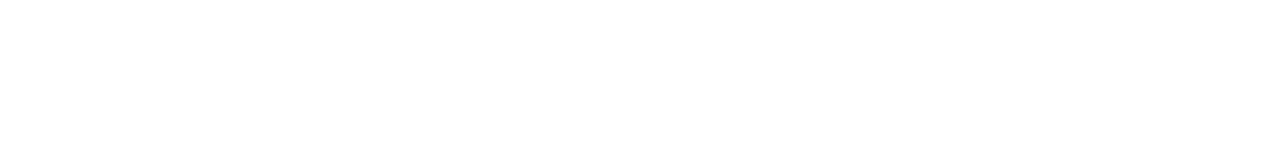
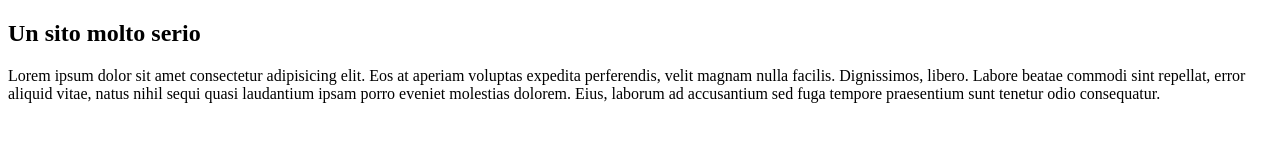
Before and after one commit to SalvatoreC94/esercizio-git, a plain HTML site: page index.html in a window 1280 px wide. Drawn offline with Linux system fonts and the light colour scheme.

Commit message:
title-main/ paragraph

```diff
--- a/index.html
+++ b/index.html
@@ -1,10 +1,12 @@
 <!DOCTYPE html>
 <html lang="en">
+
 <head>
     <meta charset="UTF-8">
     <meta name="viewport" content="width=device-width, initial-scale=1.0">
     <title>Document</title>
 </head>
+
 <body>
     <!-- Eduard -->
     <header>
@@ -13,12 +15,28 @@
 
     <!-- Claudio -->
     <main>
+        <section id="title">
+            <h1>
+                Un sito molto serio
+            </h1>
+        </section>
+        <section id="main-section">
+            <div class="container">
+                <p>
+                    Lorem ipsum dolor sit amet consectetur adipisicing elit. Eos at aperiam voluptas expedita
+                    perferendis, velit magnam nulla facilis. Dignissimos, libero. Labore beatae commodi sint repellat,
+                    error aliquid vitae, natus nihil sequi quasi laudantium ipsam porro eveniet molestias dolorem. Eius,
+                    laborum ad accusantium sed fuga tempore praesentium sunt tenetur odio consequatur.
+                </p>
+            </div>
+        </section>
 
     </main>
 
-     <!-- Salvatore -->
+    <!-- Salvatore -->
     <footer>
 
     </footer>
 </body>
+
 </html>
```
